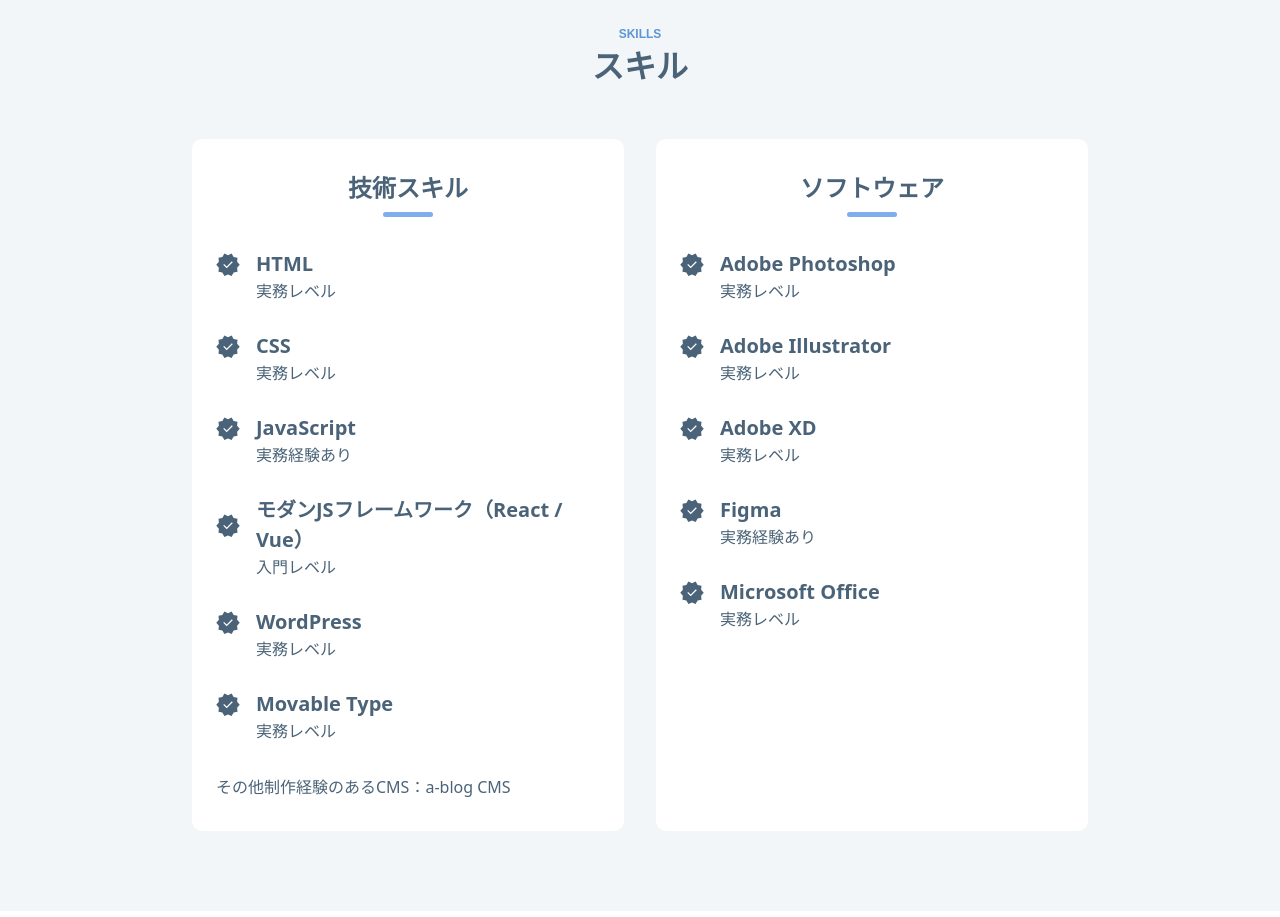
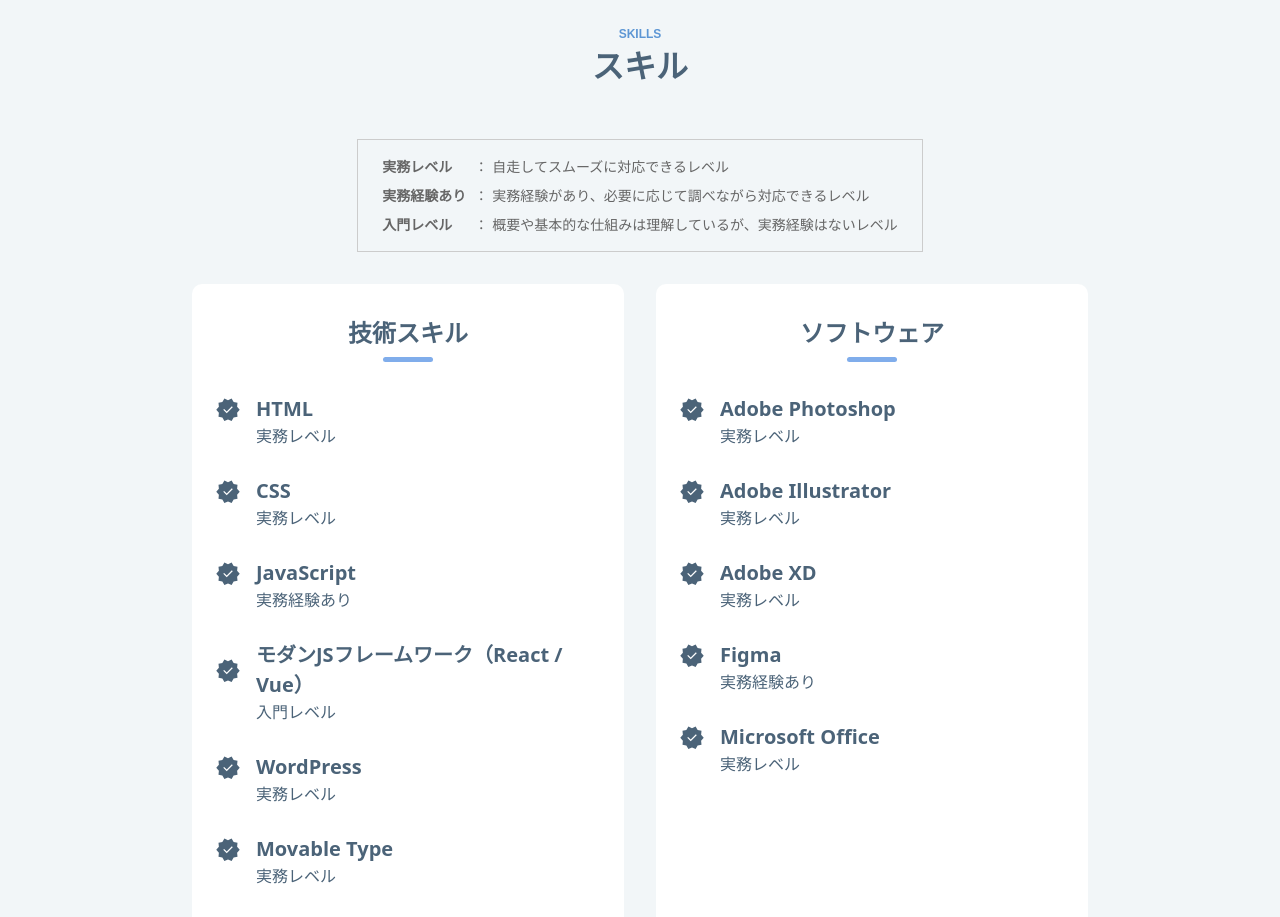
Before and after one commit to spindelstrauch/spindelstrauch.github.io, an Astro site: page / in a window 1280 px wide. Shown: the part 2060-2977 px from the top of the page. Built offline with nearby package versions, Linux system fonts and the light colour scheme; Astro itself is replaced by a stand-in of ours; a web font is replaced by a local one.

Commit message:
feat: スキルレベルの指標を追加

```diff
--- a/src/components/Skills.astro
+++ b/src/components/Skills.astro
@@ -4,6 +4,20 @@
 <section class="l-section l-section--skills" id="skills">
     <div class="l-inner">
         <h2 class="c-heading" data-subtext="Skills">スキル</h2>
+        <dl class="p-skills__explanation">
+            <div>
+                <dt>実務レベル</dt>
+                <dd>自走してスムーズに対応できるレベル</dd>
+            </div>
+            <div>
+                <dt>実務経験あり</dt>
+                <dd>実務経験があり、必要に応じて調べながら対応できるレベル</dd>
+            </div>
+            <div>
+                <dt>入門レベル</dt>
+                <dd>概要や基本的な仕組みは理解しているが、実務経験はないレベル</dd>
+            </div>
+        </dl>
         <div class="p-skills">
             <section class="p-skills__section">
                 <h3 class="c-subHeading">技術スキル</h3>
@@ -80,6 +94,44 @@
 		border-radius: 10px;
 	}
 
+    .p-skills__explanation {
+        width: fit-content;
+        margin: 0 auto 2rem;
+        padding: 1rem 1.5rem;
+        font-size: 0.875rem;
+        color: #666;
+        border: 1px solid #ccc;
+    }
+
+    .p-skills__explanation > div {
+        display: flex;
+        gap: 0.5rem;
+    }
+
+    @media (max-width: 767px) {
+        .p-skills__explanation > div {
+            flex-direction: column;
+            gap: 0;
+        }
+    }
+
+    .p-skills__explanation div + div {
+        margin-top: 0.5rem;
+    }
+
+    .p-skills__explanation dt {
+        font-weight: bold;
+        width: 6em;
+    }
+
+    @media (min-width: 768px) {
+        .p-skills__explanation dd::before {
+            content: "：";
+            margin-right: 0.25rem;
+        }
+    }
+
+
 	.p-skills_list dt {
 		padding-left: 2.5rem;
 		font-size: 1.25rem;
```
